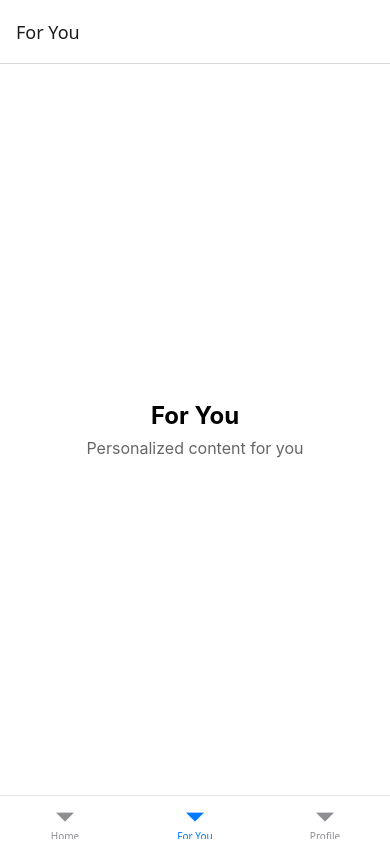
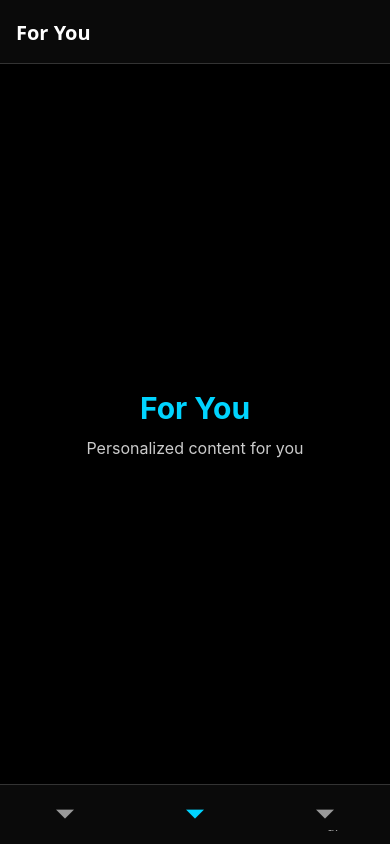
Before and after one commit to meghathakur23/DramaDrop, a React Native app: screen /ForYou in a window 390 px wide. Built offline with nearby package versions, Linux system fonts and the light colour scheme.

Commit message:
added theme

```diff
--- a/App.tsx
+++ b/App.tsx
@@ -1,36 +1,69 @@
 /**
- * Sample React Native App
+ * DramaDrop - Vertical Drama Streaming App
  * https://github.com/facebook/react-native
  *
  * @format
  */
 
 import React from 'react';
-import {StatusBar, useColorScheme} from 'react-native';
-import {NavigationContainer} from '@react-navigation/native';
+import {StatusBar} from 'react-native';
+import {NavigationContainer, DarkTheme} from '@react-navigation/native';
 import {createBottomTabNavigator} from '@react-navigation/bottom-tabs';
-import {SafeAreaProvider} from 'react-native-safe-area-context';
+import {
+  SafeAreaProvider,
+  useSafeAreaInsets,
+} from 'react-native-safe-area-context';
+import {theme} from './src/theme';
 import HomeScreen from './src/screens/HomeScreen';
 import ForYouScreen from './src/screens/ForYouScreen';
 import ProfileScreen from './src/screens/ProfileScreen';
 
 const Tab = createBottomTabNavigator();
 
-function App() {
-  const isDarkMode = useColorScheme() === 'dark';
+// Custom dark theme for navigation
+const customDarkTheme = {
+  ...DarkTheme,
+  colors: {
+    ...DarkTheme.colors,
+    primary: theme.colors.blue.primary,
+    background: theme.colors.background.primary,
+    card: theme.colors.background.secondary,
+    text: theme.colors.text.primary,
+    border: theme.colors.border.primary,
+    notification: theme.colors.purple.primary,
+  },
+};
+
+function TabNavigator() {
+  const insets = useSafeAreaInsets();
 
   return (
-    <SafeAreaProvider>
-      <StatusBar barStyle={isDarkMode ? 'light-content' : 'dark-content'} />
-      <NavigationContainer>
     <Tab.Navigator
       screenOptions={{
         headerShown: true,
-            tabBarActiveTintColor: '#007AFF',
-            tabBarInactiveTintColor: '#8E8E93',
+        headerStyle: {
+          backgroundColor: theme.colors.background.secondary,
+          borderBottomWidth: 1,
+          borderBottomColor: theme.colors.border.primary,
+        },
+        headerTintColor: theme.colors.text.primary,
+        headerTitleStyle: {
+          fontWeight: theme.typography.fontWeight.semiBold,
+          fontSize: theme.typography.fontSize.xl,
+        },
+        tabBarActiveTintColor: theme.colors.blue.primary,
+        tabBarInactiveTintColor: theme.colors.text.tertiary,
         tabBarStyle: {
+          backgroundColor: theme.colors.background.secondary,
           borderTopWidth: 1,
-              borderTopColor: '#E5E5EA',
+          borderTopColor: theme.colors.border.primary,
+          paddingTop: theme.spacing.sm,
+          paddingBottom: Math.max(insets.bottom, theme.spacing.sm),
+          height: 60 + insets.bottom,
+        },
+        tabBarLabelStyle: {
+          fontSize: theme.typography.fontSize.sm,
+          fontWeight: theme.typography.fontWeight.medium,
         },
       }}>
       <Tab.Screen
@@ -55,6 +88,15 @@ function App() {
         }}
       />
     </Tab.Navigator>
+  );
+}
+
+function App() {
+  return (
+    <SafeAreaProvider>
+      <StatusBar barStyle="light-content" backgroundColor={theme.colors.background.primary} />
+      <NavigationContainer theme={customDarkTheme}>
+        <TabNavigator />
       </NavigationContainer>
     </SafeAreaProvider>
   );
--- a/src/screens/ForYouScreen.tsx
+++ b/src/screens/ForYouScreen.tsx
@@ -1,5 +1,6 @@
 import React from 'react';
 import {View, Text, StyleSheet} from 'react-native';
+import {theme} from '../theme';
 
 function ForYouScreen() {
   return (
@@ -15,16 +16,17 @@ const styles = StyleSheet.create({
     flex: 1,
     justifyContent: 'center',
     alignItems: 'center',
-    backgroundColor: '#fff',
+    backgroundColor: theme.colors.background.primary,
   },
   title: {
-    fontSize: 24,
-    fontWeight: 'bold',
-    marginBottom: 8,
+    fontSize: theme.typography.fontSize['3xl'],
+    fontWeight: theme.typography.fontWeight.bold,
+    color: theme.colors.blue.primary,
+    marginBottom: theme.spacing.md,
   },
   subtitle: {
-    fontSize: 16,
-    color: '#666',
+    fontSize: theme.typography.fontSize.base,
+    color: theme.colors.text.secondary,
   },
 });
 
--- a/src/screens/HomeScreen.tsx
+++ b/src/screens/HomeScreen.tsx
@@ -1,5 +1,6 @@
 import React from 'react';
 import {View, Text, StyleSheet} from 'react-native';
+import {theme} from '../theme';
 
 function HomeScreen() {
   return (
@@ -15,16 +16,17 @@ const styles = StyleSheet.create({
     flex: 1,
     justifyContent: 'center',
     alignItems: 'center',
-    backgroundColor: '#fff',
+    backgroundColor: theme.colors.background.primary,
   },
   title: {
-    fontSize: 24,
-    fontWeight: 'bold',
-    marginBottom: 8,
+    fontSize: theme.typography.fontSize['3xl'],
+    fontWeight: theme.typography.fontWeight.bold,
+    color: theme.colors.text.primary,
+    marginBottom: theme.spacing.md,
   },
   subtitle: {
-    fontSize: 16,
-    color: '#666',
+    fontSize: theme.typography.fontSize.base,
+    color: theme.colors.text.secondary,
   },
 });
 
--- a/src/screens/ProfileScreen.tsx
+++ b/src/screens/ProfileScreen.tsx
@@ -1,5 +1,6 @@
 import React from 'react';
 import {View, Text, StyleSheet} from 'react-native';
+import {theme} from '../theme';
 
 function ProfileScreen() {
   return (
@@ -15,16 +16,17 @@ const styles = StyleSheet.create({
     flex: 1,
     justifyContent: 'center',
     alignItems: 'center',
-    backgroundColor: '#fff',
+    backgroundColor: theme.colors.background.primary,
   },
   title: {
-    fontSize: 24,
-    fontWeight: 'bold',
-    marginBottom: 8,
+    fontSize: theme.typography.fontSize['3xl'],
+    fontWeight: theme.typography.fontWeight.bold,
+    color: theme.colors.purple.primary,
+    marginBottom: theme.spacing.md,
   },
   subtitle: {
-    fontSize: 16,
-    color: '#666',
+    fontSize: theme.typography.fontSize.base,
+    color: theme.colors.text.secondary,
   },
 });
 
--- /dev/null
+++ b/src/theme/colors.ts
@@ -0,0 +1,64 @@
+/**
+ * Color palette for DramaDrop app
+ * Dark theme with neon blue and purple accents
+ */
+
+export const colors = {
+  // Dark Backgrounds
+  background: {
+    primary: '#000000',
+    secondary: '#0A0A0A',
+    elevated: '#1A1A1A',
+    card: '#1A1A1A',
+    overlay: 'rgba(0, 0, 0, 0.8)',
+  },
+
+  // Neon Blue Palette
+  blue: {
+    primary: '#00D4FF',
+    secondary: '#0099FF',
+    dark: '#0066CC',
+    light: '#33E0FF',
+  },
+
+  // Neon Purple Palette
+  purple: {
+    primary: '#B026FF',
+    secondary: '#7B2CBF',
+    dark: '#5A1F8F',
+    light: '#C855FF',
+  },
+
+  // Text Colors
+  text: {
+    primary: '#FFFFFF',
+    secondary: '#CCCCCC',
+    tertiary: '#999999',
+    disabled: '#666666',
+  },
+
+  // Accent Gradients (for use with LinearGradient)
+  gradients: {
+    bluePurple: ['#00D4FF', '#B026FF'],
+    purpleBlue: ['#B026FF', '#00D4FF'],
+    blueDark: ['#00D4FF', '#0066CC'],
+    purpleDark: ['#B026FF', '#5A1F8F'],
+  },
+
+  // Border Colors
+  border: {
+    primary: '#333333',
+    secondary: '#1A1A1A',
+    accent: '#00D4FF',
+  },
+
+  // Status Colors
+  status: {
+    success: '#00FF88',
+    error: '#FF3366',
+    warning: '#FFAA00',
+    info: '#00D4FF',
+  },
+} as const;
+
+export type Colors = typeof colors;
--- /dev/null
+++ b/src/theme/index.ts
@@ -0,0 +1,24 @@
+/**
+ * Main theme export for DramaDrop app
+ * Combines colors, typography, and spacing
+ */
+
+import {colors, Colors} from './colors';
+import {typography, Typography} from './typography';
+import {spacing, borderRadius, shadows, Spacing, BorderRadius, Shadows} from './spacing';
+
+export const theme = {
+  colors,
+  typography,
+  spacing,
+  borderRadius,
+  shadows,
+} as const;
+
+export type Theme = typeof theme;
+
+// Export individual types
+export type {Colors, Typography, Spacing, BorderRadius, Shadows};
+
+// Export individual constants for convenience
+export {colors, typography, spacing, borderRadius, shadows};
--- /dev/null
+++ b/src/theme/spacing.ts
@@ -0,0 +1,69 @@
+/**
+ * Spacing and layout constants for DramaDrop app
+ */
+
+export const spacing = {
+  // Spacing Scale (4px base unit)
+  xs: 4,
+  sm: 8,
+  md: 12,
+  base: 16,
+  lg: 24,
+  xl: 32,
+  '2xl': 48,
+  '3xl': 64,
+} as const;
+
+export const borderRadius = {
+  none: 0,
+  sm: 4,
+  md: 8,
+  lg: 12,
+  xl: 16,
+  '2xl': 24,
+  full: 9999,
+} as const;
+
+export const shadows = {
+  // iOS shadows
+  small: {
+    shadowColor: '#000',
+    shadowOffset: {width: 0, height: 2},
+    shadowOpacity: 0.1,
+    shadowRadius: 4,
+    elevation: 2, // Android
+  },
+  medium: {
+    shadowColor: '#000',
+    shadowOffset: {width: 0, height: 4},
+    shadowOpacity: 0.15,
+    shadowRadius: 8,
+    elevation: 4, // Android
+  },
+  large: {
+    shadowColor: '#000',
+    shadowOffset: {width: 0, height: 8},
+    shadowOpacity: 0.2,
+    shadowRadius: 16,
+    elevation: 8, // Android
+  },
+  // Neon glow effects
+  neonBlue: {
+    shadowColor: '#00D4FF',
+    shadowOffset: {width: 0, height: 0},
+    shadowOpacity: 0.8,
+    shadowRadius: 12,
+    elevation: 8,
+  },
+  neonPurple: {
+    shadowColor: '#B026FF',
+    shadowOffset: {width: 0, height: 0},
+    shadowOpacity: 0.8,
+    shadowRadius: 12,
+    elevation: 8,
+  },
+} as const;
+
+export type Spacing = typeof spacing;
+export type BorderRadius = typeof borderRadius;
+export type Shadows = typeof shadows;
--- /dev/null
+++ b/src/theme/typography.ts
@@ -0,0 +1,92 @@
+/**
+ * Typography system for DramaDrop app
+ */
+
+export const typography = {
+  // Font Families
+  fontFamily: {
+    regular: 'System',
+    medium: 'System',
+    bold: 'System',
+    semiBold: 'System',
+  },
+
+  // Font Sizes
+  fontSize: {
+    xs: 12,
+    sm: 14,
+    base: 16,
+    lg: 18,
+    xl: 20,
+    '2xl': 24,
+    '3xl': 30,
+    '4xl': 36,
+    '5xl': 48,
+  },
+
+  // Font Weights
+  fontWeight: {
+    regular: '400' as const,
+    medium: '500' as const,
+    semiBold: '600' as const,
+    bold: '700' as const,
+  },
+
+  // Line Heights
+  lineHeight: {
+    tight: 1.2,
+    normal: 1.5,
+    relaxed: 1.75,
+  },
+
+  // Typography Styles
+  styles: {
+    h1: {
+      fontSize: 36,
+      fontWeight: '700' as const,
+      lineHeight: 1.2,
+    },
+    h2: {
+      fontSize: 30,
+      fontWeight: '700' as const,
+      lineHeight: 1.2,
+    },
+    h3: {
+      fontSize: 24,
+      fontWeight: '600' as const,
+      lineHeight: 1.3,
+    },
+    h4: {
+      fontSize: 20,
+      fontWeight: '600' as const,
+      lineHeight: 1.4,
+    },
+    body: {
+      fontSize: 16,
+      fontWeight: '400' as const,
+      lineHeight: 1.5,
+    },
+    bodyLarge: {
+      fontSize: 18,
+      fontWeight: '400' as const,
+      lineHeight: 1.5,
+    },
+    caption: {
+      fontSize: 14,
+      fontWeight: '400' as const,
+      lineHeight: 1.4,
+    },
+    small: {
+      fontSize: 12,
+      fontWeight: '400' as const,
+      lineHeight: 1.4,
+    },
+    button: {
+      fontSize: 16,
+      fontWeight: '600' as const,
+      lineHeight: 1.5,
+    },
+  },
+} as const;
+
+export type Typography = typeof typography;
```
Lines whose indentation alone changed are shown as unchanged.
